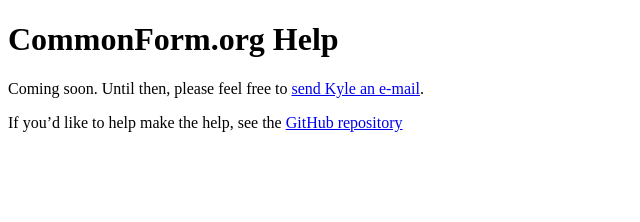
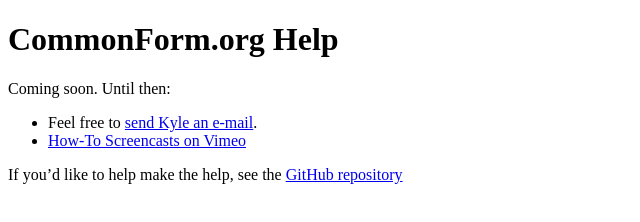
Before and after one commit to commonform/help, a plain HTML site: page index.html in a window 1280 px wide. Shown: the whole page, without its empty margins (0-640 px from the left). Drawn offline with Linux system fonts and the light colour scheme.

Commit message:
Link to Vimeo

```diff
--- a/index.html
+++ b/index.html
@@ -8,7 +8,11 @@
     <h1>CommonForm.org Help</h1>
     <p>
       Coming soon.
-      Until then, please feel free to
+      Until then:
+    </p>
+    <ul>
+      <li>
+        Feel free to
         <script type=text/javascript>
           document.write(
             '<a href="mailto:' +
@@ -16,7 +20,13 @@
             '">send Kyle an e-mail</a>'
           )
         </script>.
-    </p>
+      </li>
+      <li>
+        <a href=https://vimeo.com/user33228930/videos>
+          How-To Screencasts on Vimeo
+        </a>
+      </li>
+    </ul>
     <p>
       If you&rsquo;d like to help make the help, see the
       <a href=https://github.com/commonform/help>GitHub repository</a>
```
Lines whose indentation alone changed are shown as unchanged.
